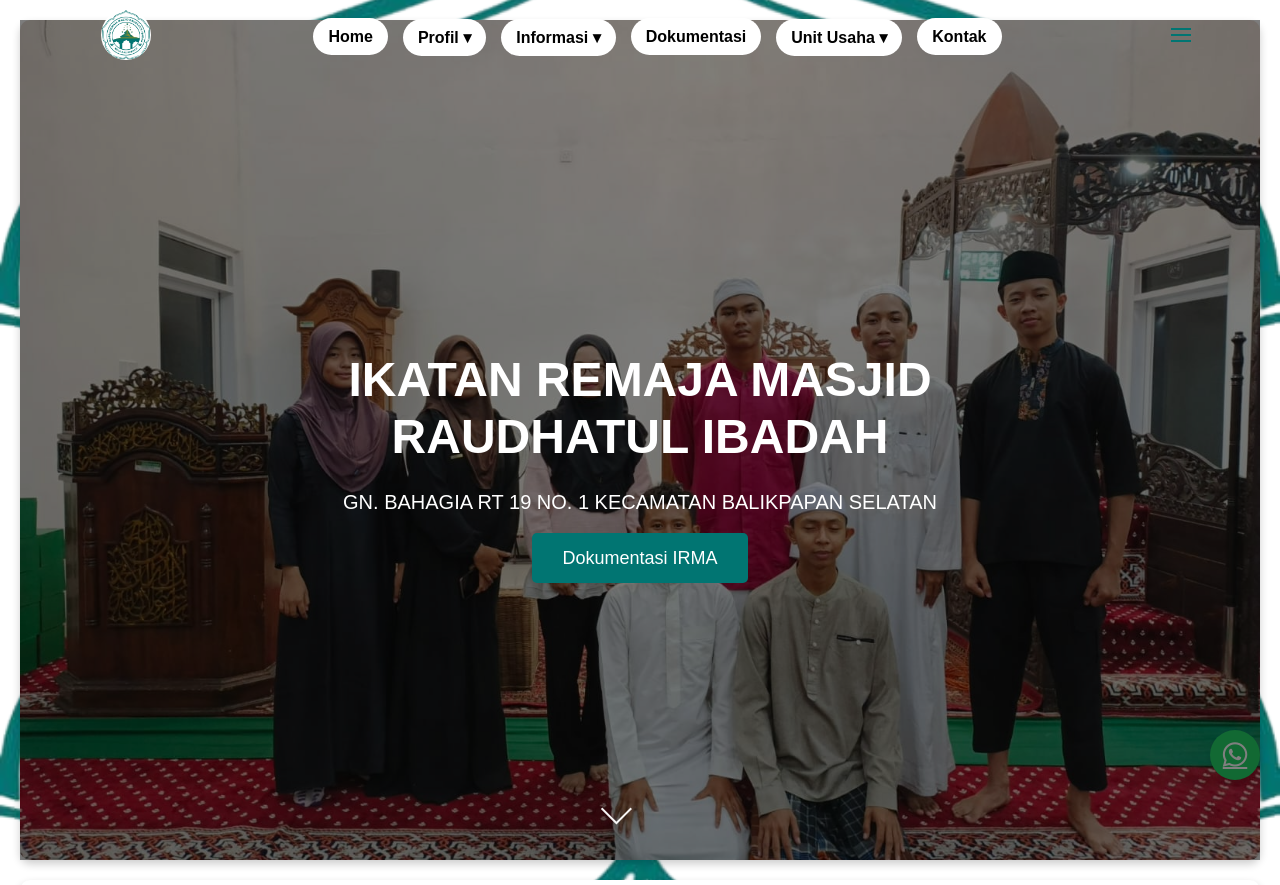
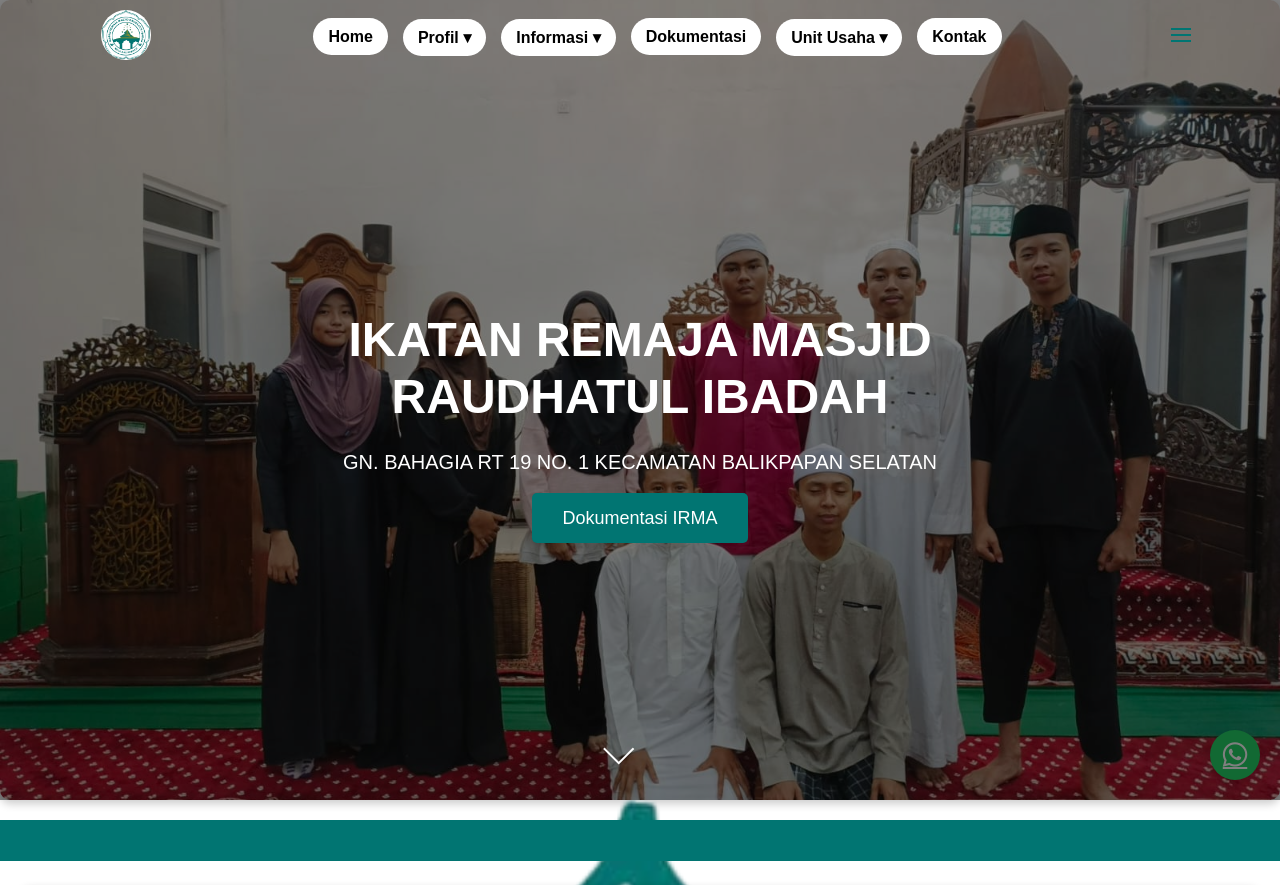
Before and after one commit to jihmaul20/irmaraudhatulibadah, a plain HTML site: page index.html in a window 1280 px wide. Shown: the top 885 px of the page. Drawn offline with nearby package versions, Linux system fonts and the light colour scheme; no server answers.

Commit message:
Update index.css

```diff
--- a/index.css
+++ b/index.css
@@ -3,10 +3,26 @@ body {
     font-family: Arial, sans-serif;
     margin: 0;
     padding: 0;
-    background-image: url(latar\ logo\ irma\ trans.png);
     justify-content: center;
-    background-size: contain;
-    background-position: center;
+    background-image: url('latar\ logo\ irma\ trans.png'); /* Pastikan path gambar benar */
+    background-repeat: no-repeat; /* Mencegah pengulangan gambar */
+    background-size: cover; /* Pastikan gambar menutupi seluruh layar */
+    background-position: center; /* Pusatkan gambar */
+    background-attachment: fixed; /* Agar background tetap di tempat saat di-scroll */
+    overflow-x: hidden; /* Mencegah scroll horizontal */
+}
+
+body::before {
+    content: "";
+    position: fixed; /* Agar tetap di tempat saat scroll */
+    top: 0;
+    left: 0;
+    width: 100vw;
+    height: 100vh;
+    background: url('latar\ logo\ irma\ trans.png') no-repeat center center/cover;
+    background-size: cover;
+    opacity: 0.7; /* Sesuaikan transparansi (0.1 - 1) */
+    z-index: -1; /* Taruh di belakang konten */
 }
 
 /* HEADER */
@@ -227,7 +243,7 @@ nav a:hover::after {
 section {
     background-color: #FFFFFF;
     color: #017572;
-    padding: 20px;
+    padding: 0px;
     border-radius: 10px;
     box-shadow: 0px 4px 8px rgba(0, 0, 0, 0.2);
     margin: 20px;
@@ -243,6 +259,9 @@ section {
     color: white;
     text-align: center;
     position: relative;
+    width: 100vw; /* Lebar penuh */
+    margin: 0; /* Hapus margin */
+    padding: 0; /* Hapus padding */
 }
 
 #home::before {
```
